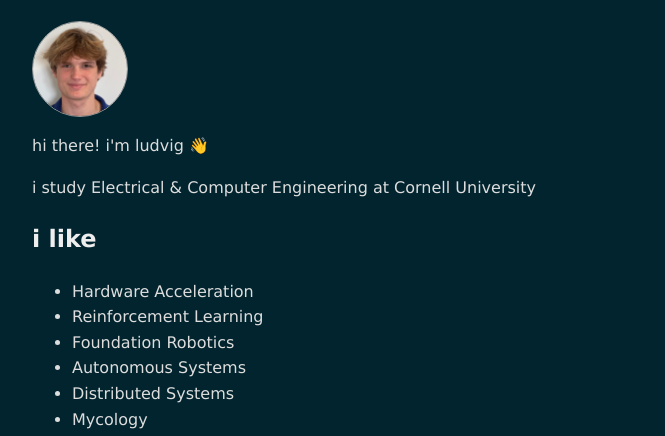
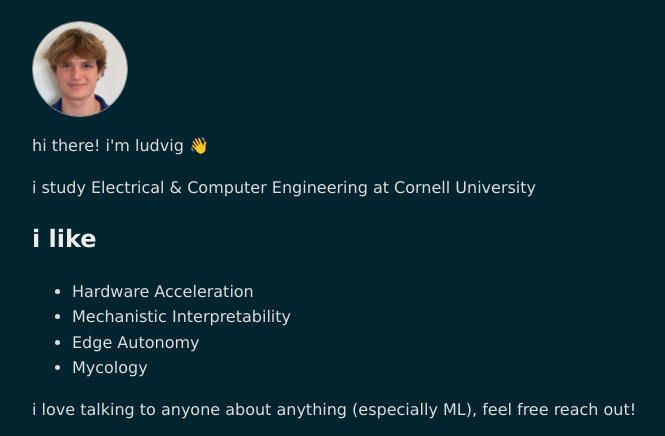
Before and after one commit to luddefell/website, a plain HTML site: page index.html in a window 1280 px wide. Shown: the part 140-576 px from the top of the page, without its empty margins (268-933 px from the left). Drawn offline with Linux system fonts and the light colour scheme.

Commit message:
Update homepage interests

```diff
--- a/index.html
+++ b/index.html
@@ -27,10 +27,8 @@
 			<h2>i like</h2>
 			<ul>
 				<li>Hardware Acceleration</li>
-				<li>Reinforcement Learning</li>
-				<li>Foundation Robotics</li>
-				<li>Autonomous Systems</li>
-				<li>Distributed Systems</li>
+				<li>Mechanistic Interpretability</li>
+				<li>Edge Autonomy</li>
 				<li>Mycology</li>
 			</ul>
 		</section>
```
